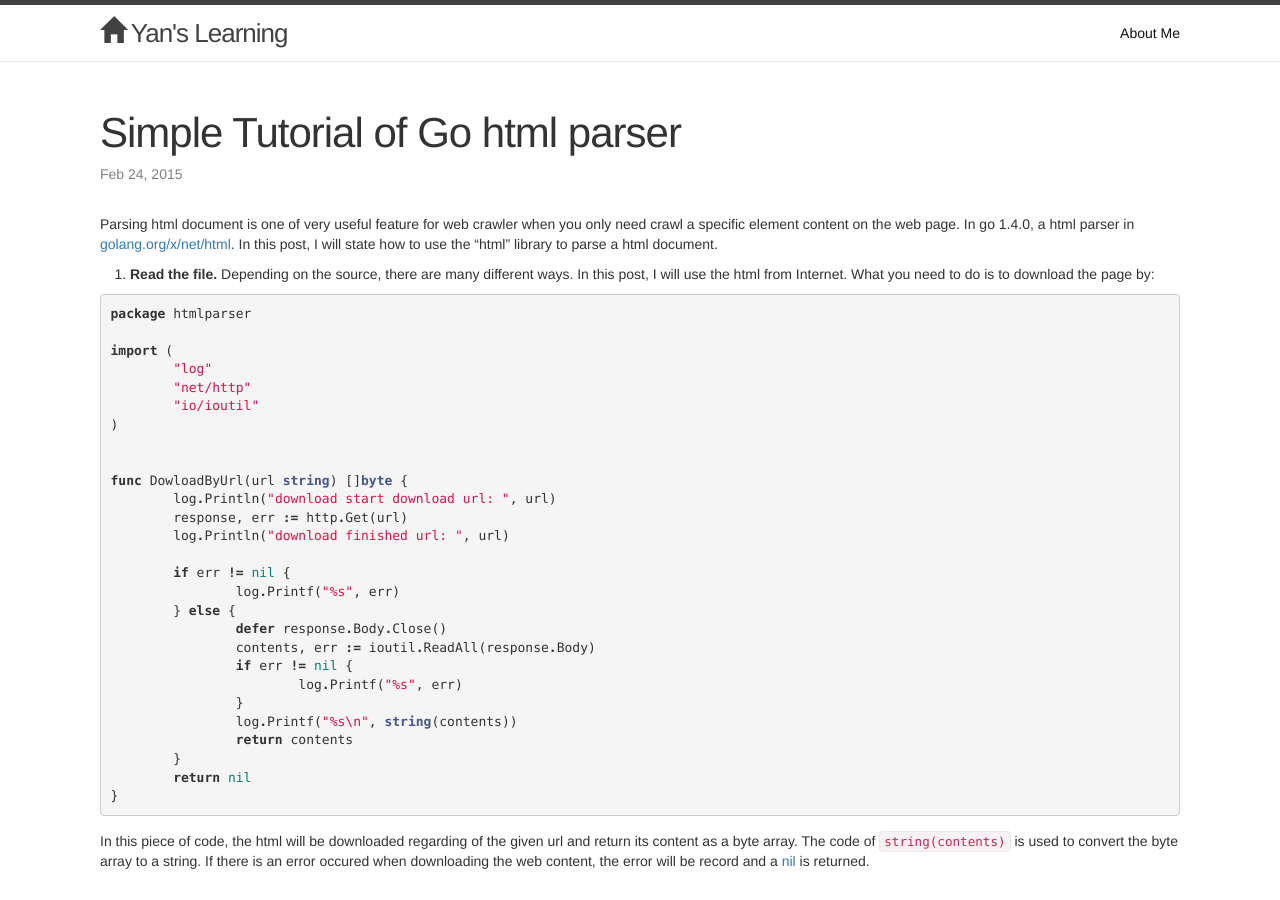
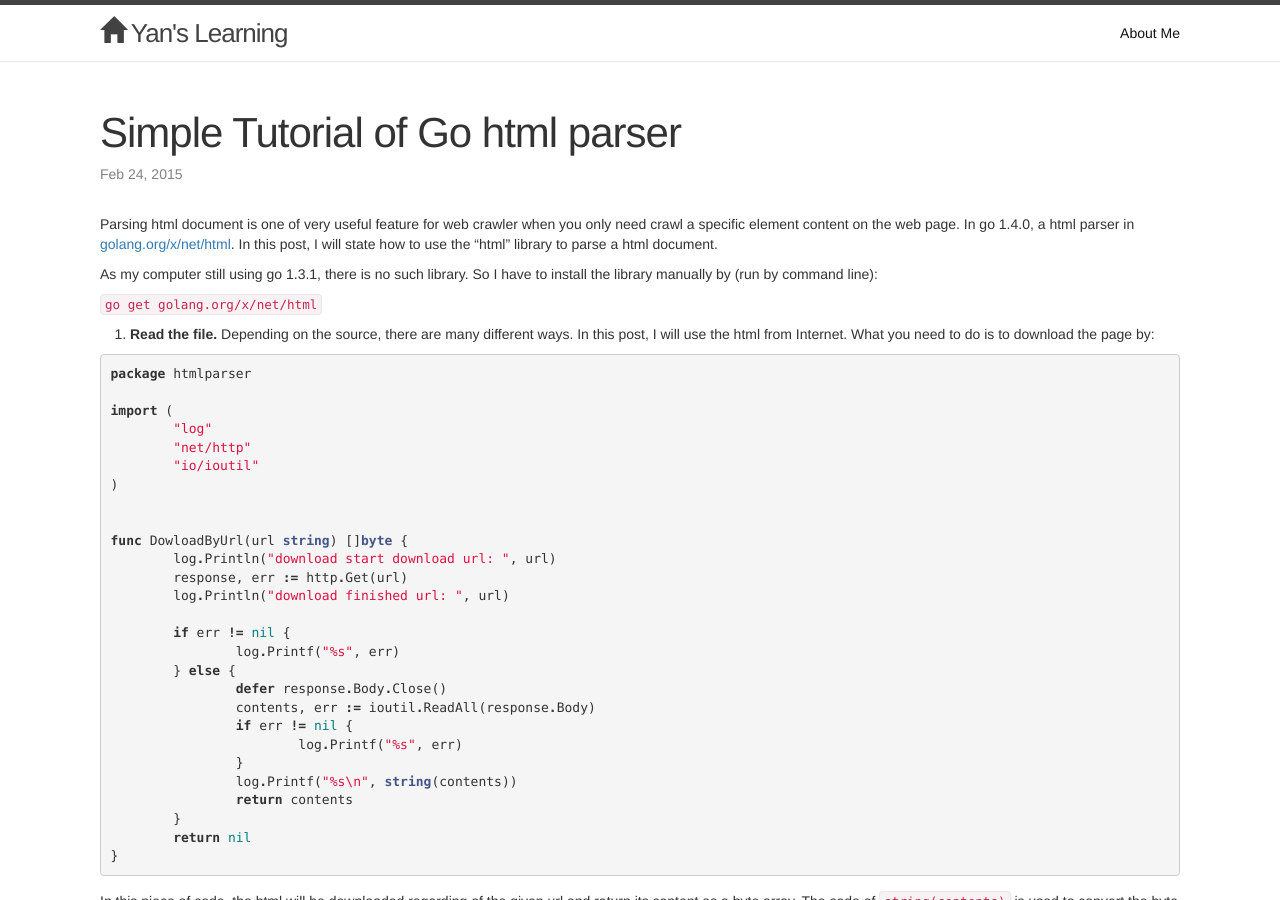
Before and after one commit to alvindaiyan/alvindaiyan.github.io, a Jekyll site: the page built from _posts/2015-02-24-understanding-go-html.markdown, in a window 1280 px wide and 900 px high. Built offline with Jekyll 4.4.1, drawn with Linux system fonts in a browser that asks for light colours; nearby versions of some CDN libraries; comment, search, counter and statistics services are not loaded.

Commit message:
minor changes

````diff
--- a/_posts/2015-02-24-understanding-go-html.markdown
+++ b/_posts/2015-02-24-understanding-go-html.markdown
@@ -6,6 +6,10 @@ categories: go
 ---
 
 Parsing html document is one of very useful feature for web crawler when you only need crawl a specific element content on the web page. In go 1.4.0, a html parser in [golang.org/x/net/html](https://godoc.org/golang.org/x/net/html). In this post, I will state how to use the "html" library to parse a html document.
+
+As my computer still using go 1.3.1, there is no such library. So I have to install the library manually by (run by command line):
+
+``` go get golang.org/x/net/html ```
 
 1. **Read the file.** Depending on the source, there are many different ways. In this post, I will use the html from Internet. What you need to do is to download the page by:
 
````
